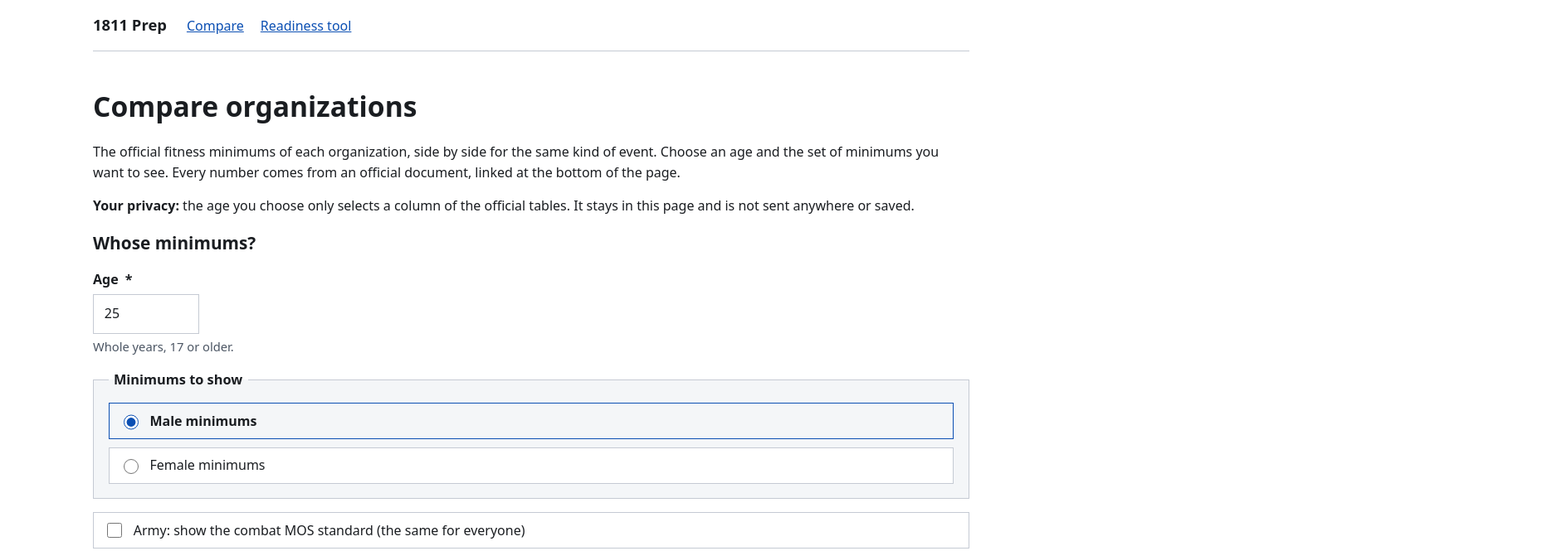
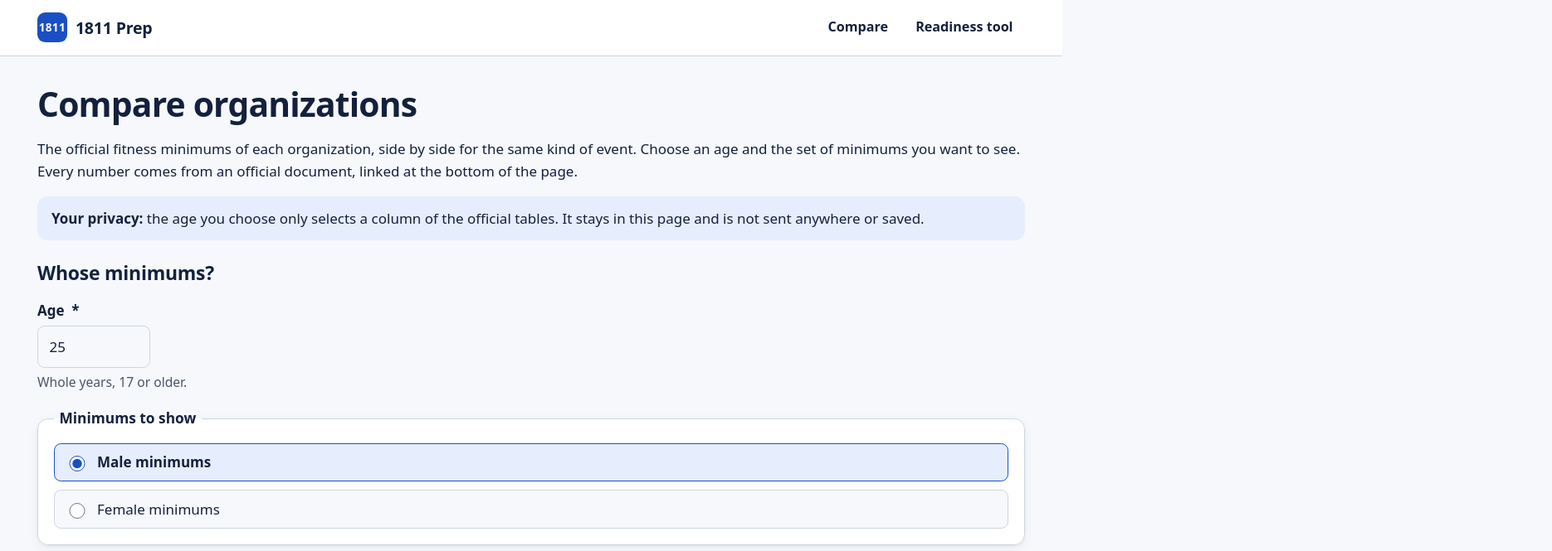
Before and after one commit to xafer14/1811-prep, an Astro site: page /compare in a window 1280 px wide. Shown: the top 665 px of the page at 83% size, 1870 px wide, since content can reach past the window. Built offline with nearby package versions, Linux system fonts and the light colour scheme; Astro itself is replaced by a stand-in of ours.

Commit message:
style: redesign the layout, home page and shared styles
New palette and tokens, sticky header with current-page highlight, home page
hero with two entry cards and trust points, privacy notes as callouts.

Co-Authored-By: Claude Sonnet 5.5 <noreply@anthropic.com>

```diff
--- a/src/layouts/Base.astro
+++ b/src/layouts/Base.astro
@@ -9,6 +9,8 @@ interface Props {
 }
 
 const { title, description, wide = false } = Astro.props;
+const path = Astro.url.pathname;
+const current = (href: string): 'page' | undefined => (path === href ? 'page' : undefined);
 ---
 
 <html lang="en">
@@ -24,13 +26,22 @@ const { title, description, wide = false } = Astro.props;
       Skip to content
     </a>
     <header class="site-header">
-      <a class="brand" href="/">
-        1811 Prep
-      </a>
-      <nav aria-label="Main">
-        <a href="/compare/">Compare</a>
-        <a href="/readiness/">Readiness tool</a>
-      </nav>
+      <div class="header-inner">
+        <a class="brand" href="/">
+          <span class="brand-mark" aria-hidden="true">
+            1811
+          </span>
+          1811 Prep
+        </a>
+        <nav aria-label="Main">
+          <a href="/compare/" aria-current={current('/compare/')}>
+            Compare
+          </a>
+          <a href="/readiness/" aria-current={current('/readiness/')}>
+            Readiness tool
+          </a>
+        </nav>
+      </div>
     </header>
     <main id="main">
       <slot />
--- a/src/pages/compare.astro
+++ b/src/pages/compare.astro
@@ -20,10 +20,12 @@ const bodyRules = (await getCollection('bodyComposition')).map((entry) => entry.
     Choose an age and the set of minimums you want to see. Every number comes from an official
     document, linked at the bottom of the page.
   </p>
-  <p>
-    <strong>Your privacy:</strong> the age you choose only selects a column of the official tables.
-    It stays in this page and is not sent anywhere or saved.
-  </p>
+  <div class="privacy-note">
+    <p>
+      <strong>Your privacy:</strong> the age you choose only selects a column of the official
+      tables. It stays in this page and is not sent anywhere or saved.
+    </p>
+  </div>
   <Compare client:load {organizations} {standards} {pointStandards} {bodyRules} />
   <p>
     Want to check your own results?
--- a/src/styles/global.css
+++ b/src/styles/global.css
@@ -1,42 +1,53 @@
 :root {
   color-scheme: light dark;
-  --bg: #ffffff;
-  --fg: #1a1d21;
-  --muted: #4b5563;
-  --border: #c5cad3;
-  --surface: #f4f6f8;
-  --accent: #0b4fb3;
+  --bg: #f6f8fb;
+  --fg: #14213d;
+  --muted: #4a5568;
+  --border: #cdd5e0;
+  --surface: #ffffff;
+  --surface-2: #eef2f8;
+  --accent: #1a4fc4;
+  --accent-strong: #123a94;
   --accent-fg: #ffffff;
+  --accent-soft: #e6edfc;
   --good: #14532d;
   --good-bg: #e3f5e8;
-  --warn: #7a1f12;
+  --warn: #8a1c0e;
   --warn-bg: #fdeae6;
   --neutral-bg: #eceff3;
   --focus: #0b57d0;
+  --radius: 0.75rem;
+  --radius-sm: 0.5rem;
+  --shadow: 0 1px 2px rgb(20 33 61 / 8%), 0 4px 14px rgb(20 33 61 / 6%);
   font-family:
     system-ui,
     -apple-system,
     'Segoe UI',
     Roboto,
     sans-serif;
-  line-height: 1.55;
+  font-size: 1.0625rem;
+  line-height: 1.6;
 }
 
 @media (prefers-color-scheme: dark) {
   :root {
-    --bg: #101317;
-    --fg: #e8eaed;
-    --muted: #aab1bb;
-    --border: #3a414b;
-    --surface: #1a1f26;
-    --accent: #7db0ff;
+    --bg: #0c1118;
+    --fg: #e8ecf2;
+    --muted: #a9b3c1;
+    --border: #2f3946;
+    --surface: #151c26;
+    --surface-2: #1c2531;
+    --accent: #8ab4ff;
+    --accent-strong: #b5ceff;
     --accent-fg: #0a1a33;
+    --accent-soft: #172641;
     --good: #9be3b0;
     --good-bg: #12301d;
     --warn: #ffb4a6;
     --warn-bg: #3a1813;
-    --neutral-bg: #232a33;
+    --neutral-bg: #1f2833;
     --focus: #8ab4ff;
+    --shadow: 0 1px 2px rgb(0 0 0 / 40%), 0 4px 14px rgb(0 0 0 / 25%);
   }
 }
 
@@ -50,10 +61,14 @@ body {
   margin: 0;
   background: var(--bg);
   color: var(--fg);
+  min-block-size: 100dvh;
+  display: flex;
+  flex-direction: column;
 }
 
 a {
   color: var(--accent);
+  text-underline-offset: 0.18em;
 }
 
 :focus-visible {
@@ -81,65 +96,237 @@ a {
   background: var(--accent);
   color: var(--accent-fg);
   z-index: 10;
+  border-radius: var(--radius-sm);
 }
 
 .skip-link:focus {
   inset-block-start: 0.5rem;
 }
 
-.site-header,
+/* ---- Header ---- */
+.site-header {
+  background: var(--surface);
+  border-block-end: 1px solid var(--border);
+  position: sticky;
+  inset-block-start: 0;
+  z-index: 5;
+}
+
+.header-inner,
 .site-footer,
 main {
-  width: min(100% - 2rem, 46rem);
+  width: min(100% - 2rem, 48rem);
   margin-inline: auto;
 }
 
-.site-header {
+.header-inner {
   display: flex;
   flex-wrap: wrap;
   gap: 0.5rem 1.5rem;
-  align-items: baseline;
-  padding-block: 1rem;
-  border-block-end: 1px solid var(--border);
+  align-items: center;
+  justify-content: space-between;
+  padding-block: 0.75rem;
 }
 
-.site-header .brand {
-  font-weight: 700;
+.brand {
+  display: inline-flex;
+  align-items: center;
+  gap: 0.6rem;
+  font-weight: 800;
   font-size: 1.15rem;
+  letter-spacing: -0.01em;
   color: var(--fg);
   text-decoration: none;
 }
 
+.brand-mark {
+  display: inline-grid;
+  place-items: center;
+  inline-size: 2.1rem;
+  block-size: 2.1rem;
+  border-radius: 0.55rem;
+  background: var(--accent);
+  color: var(--accent-fg);
+  font-size: 0.8rem;
+  font-weight: 800;
+  letter-spacing: 0.02em;
+}
+
 .site-header nav {
   display: flex;
-  gap: 1.25rem;
+  gap: 0.25rem;
 }
 
-main {
-  padding-block: 1.5rem 3rem;
+.site-header nav a {
+  padding: 0.45rem 0.85rem;
+  border-radius: 999px;
+  color: var(--fg);
+  text-decoration: none;
+  font-weight: 600;
+  font-size: 0.95rem;
 }
 
-.wide .site-header,
+.site-header nav a:hover {
+  background: var(--surface-2);
+}
+
+.site-header nav a[aria-current='page'] {
+  background: var(--accent-soft);
+  color: var(--accent-strong);
+}
+
+/* ---- Page ---- */
+main {
+  flex: 1;
+  padding-block: 2rem 3.5rem;
+}
+
+.wide .header-inner,
 .wide .site-footer,
 .wide main {
-  width: min(100% - 2rem, 66rem);
+  width: min(100% - 2rem, 70rem);
 }
 
 h1 {
-  font-size: clamp(1.6rem, 4vw, 2.1rem);
-  line-height: 1.2;
+  font-size: clamp(1.75rem, 4.5vw, 2.4rem);
+  line-height: 1.15;
+  letter-spacing: -0.02em;
+  margin-block: 0 0.75rem;
+  text-wrap: balance;
 }
 
 h2 {
-  font-size: 1.3rem;
+  font-size: 1.35rem;
+  line-height: 1.25;
+  letter-spacing: -0.01em;
   margin-block: 2rem 0.5rem;
+  text-wrap: balance;
 }
 
+p {
+  text-wrap: pretty;
+}
+
+.lead {
+  font-size: 1.15rem;
+  color: var(--muted);
+  max-inline-size: 38rem;
+}
+
+.privacy-note {
+  display: flex;
+  gap: 0.75rem;
+  align-items: flex-start;
+  padding: 0.75rem 1rem;
+  background: var(--accent-soft);
+  border-radius: var(--radius);
+  color: var(--fg);
+  margin-block: 1rem 1.5rem;
+}
+
+.privacy-note p {
+  margin: 0;
+}
+
+/* ---- Home ---- */
+.hero {
+  padding: clamp(1.5rem, 5vw, 2.75rem);
+  border-radius: calc(var(--radius) * 1.5);
+  background: linear-gradient(135deg, var(--accent-soft), var(--surface) 70%);
+  border: 1px solid var(--border);
+  box-shadow: var(--shadow);
+}
+
+.hero .eyebrow {
+  margin: 0 0 0.5rem;
+  font-size: 0.85rem;
+  font-weight: 700;
+  letter-spacing: 0.08em;
+  text-transform: uppercase;
+  color: var(--accent-strong);
+}
+
+.hero p:last-child {
+  margin-block-end: 0;
+}
+
+.card-row {
+  display: grid;
+  gap: 1rem;
+  grid-template-columns: repeat(auto-fit, minmax(15rem, 1fr));
+  margin-block: 1.5rem;
+}
+
+.card {
+  display: grid;
+  gap: 0.35rem;
+  align-content: start;
+  padding: 1.25rem;
+  background: var(--surface);
+  border: 1px solid var(--border);
+  border-radius: var(--radius);
+  box-shadow: var(--shadow);
+  color: var(--fg);
+  text-decoration: none;
+  transition:
+    border-color 0.15s,
+    transform 0.15s;
+}
+
+a.card:hover {
+  border-color: var(--accent);
+  transform: translateY(-2px);
+}
+
+.card h2,
+.card h3 {
+  margin: 0;
+  font-size: 1.15rem;
+}
+
+.card p {
+  margin: 0;
+  color: var(--muted);
+  font-size: 0.97rem;
+}
+
+.card .go {
+  margin-block-start: 0.5rem;
+  font-weight: 700;
+  color: var(--accent-strong);
+}
+
+.facts {
+  display: grid;
+  gap: 0.75rem;
+  padding: 0;
+  margin: 0;
+  list-style: none;
+}
+
+.facts li {
+  padding-inline-start: 1.6rem;
+  position: relative;
+}
+
+.facts li::before {
+  content: '✓';
+  position: absolute;
+  inset-inline-start: 0;
+  color: var(--good);
+  font-weight: 800;
+}
+
+/* ---- Footer ---- */
 .site-footer {
   padding-block: 1.5rem 2.5rem;
   border-block-start: 1px solid var(--border);
   color: var(--muted);
   font-size: 0.9rem;
+}
+
+.site-footer p {
+  margin-block: 0.4rem;
 }
 
 @media (prefers-reduced-motion: reduce) {
```
Also changed, not shown: src/pages/index.astro (+36 -9 lines), src/pages/readiness.astro (+6 -4 lines).
